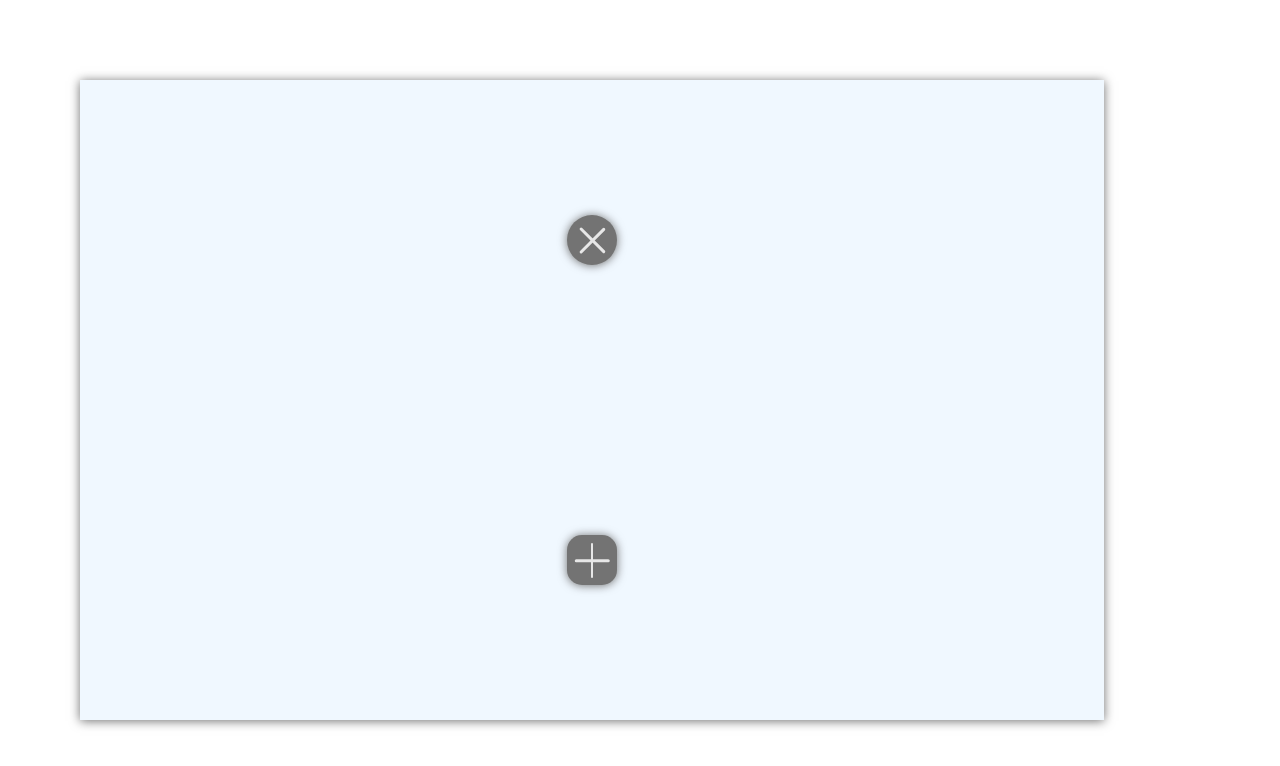
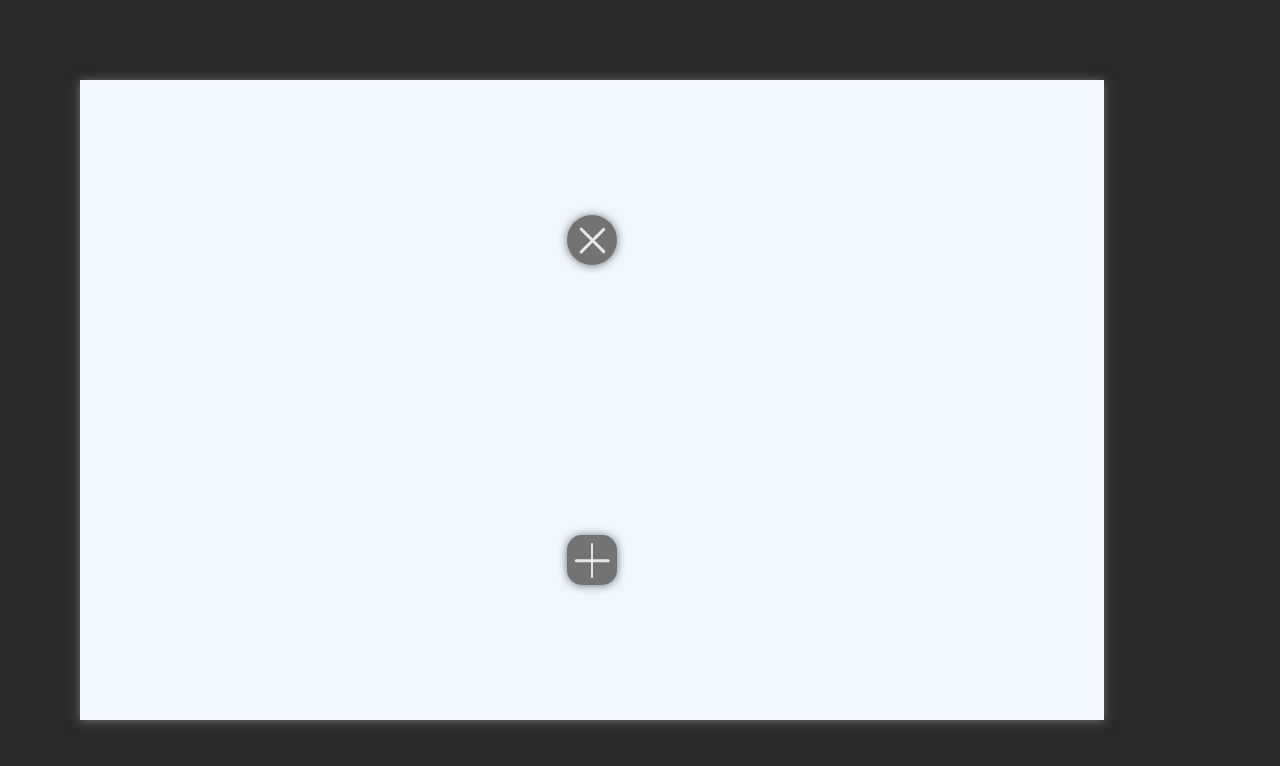
Before and after one commit to imvne/manage-cards, a React (Vite) app: page / in a window 1280 px wide. Shown: the top 766 px of the page. Built offline with nearby package versions, Linux system fonts and the light colour scheme.

Commit message:
style  de index

```diff
--- a/src/index.css
+++ b/src/index.css
@@ -0,0 +1,12 @@
+* {
+	margin: 0;
+	padding: 0;
+	/* box-sizing: border-box; */
+}
+
+body {
+	width: 100vw; /* 100% de la largeur de la fenêtre */
+	display: flex;
+	/* cursor: url('./assets/HANDSCURSOR2.cur'), auto; */
+	background-color: rgb(42, 42, 42);
+}
```
